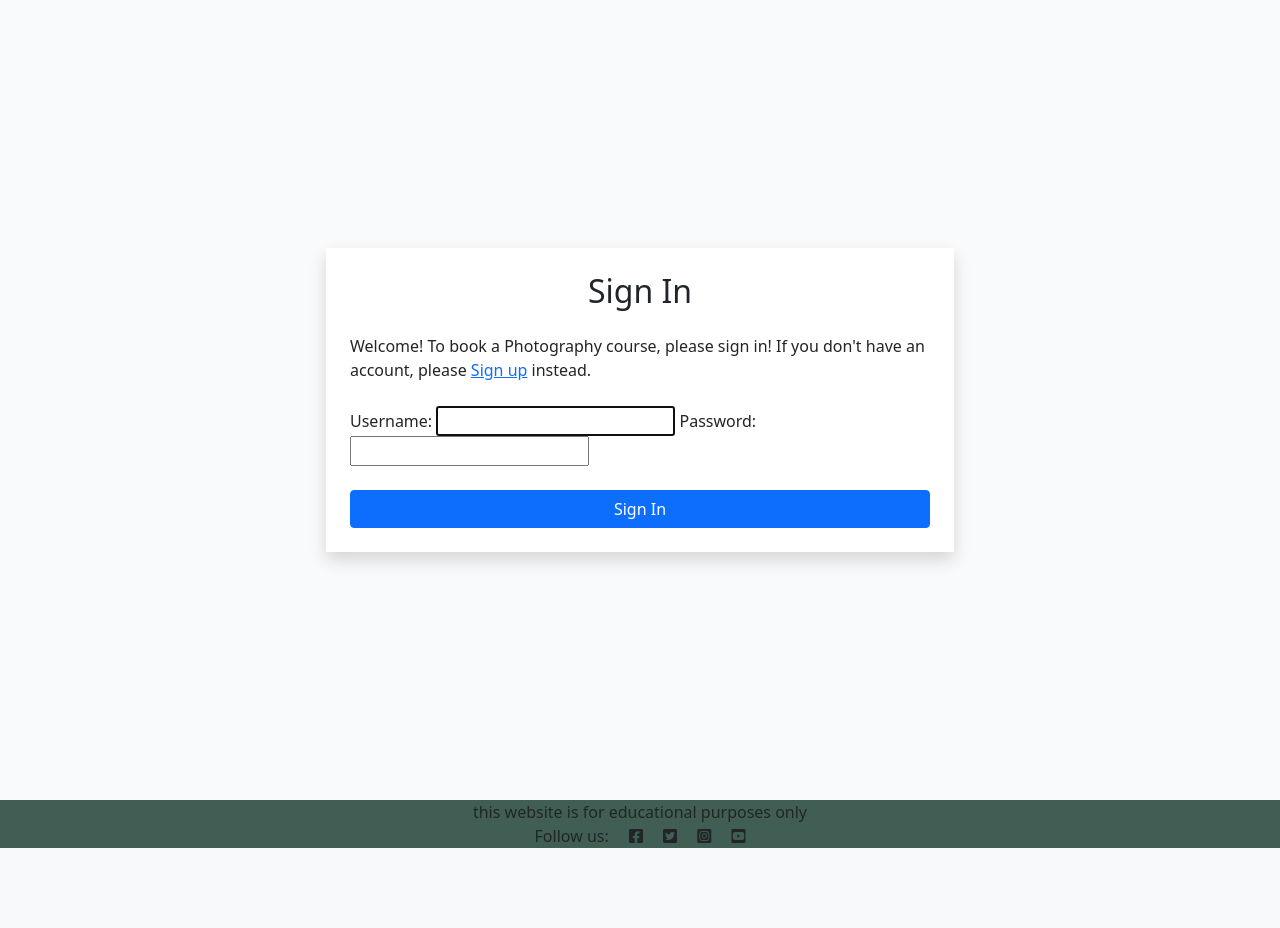
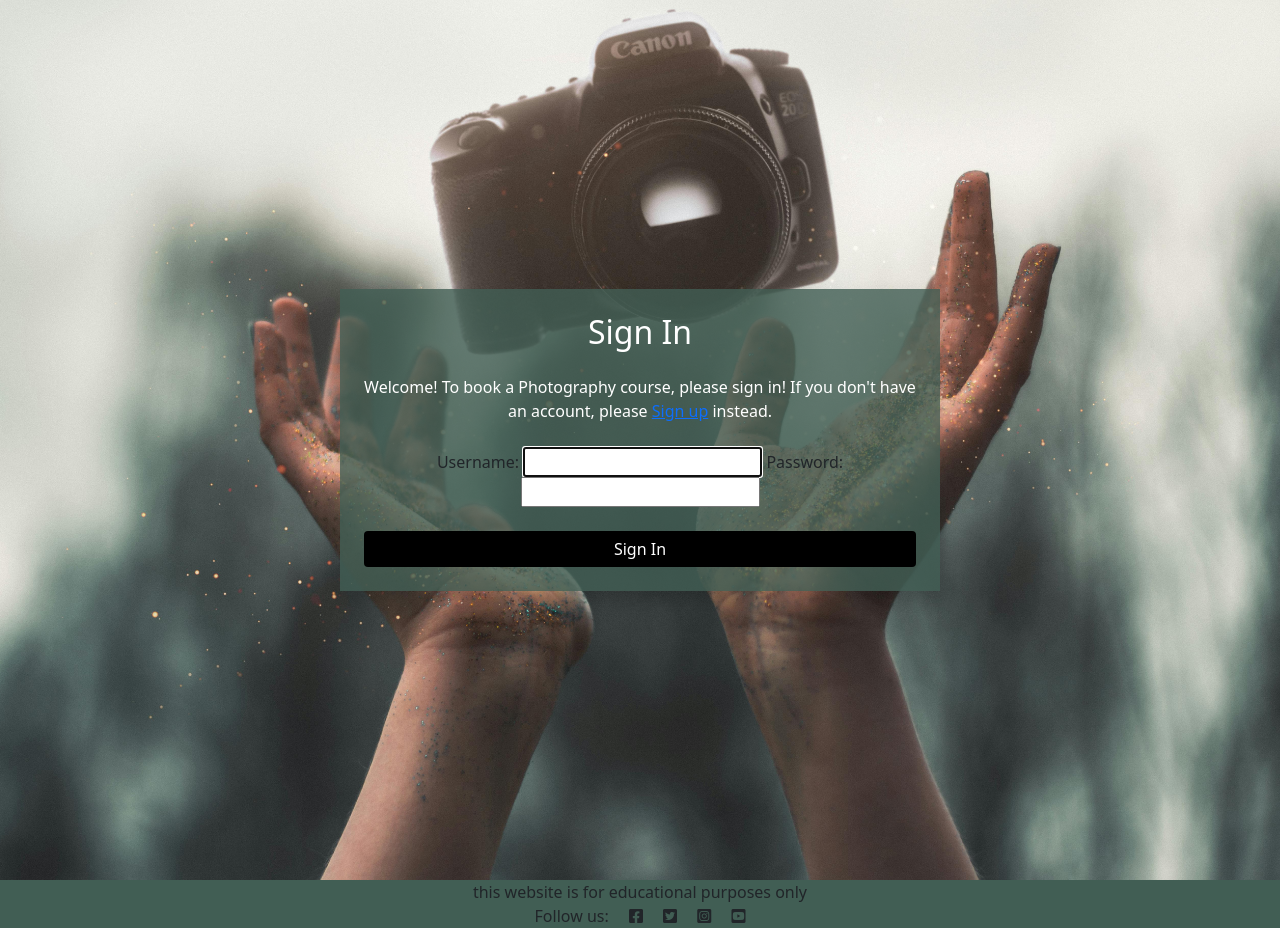
Before and after one commit to axtegenarnoldt/Photography-course, a Django app: page /login/ in a window 1280 px wide. Shown: the part 56-984 px from the top of the page. Before the commit the page ends 904 px from the top, so only its background shows below. Run offline with Django 4.2, Linux system fonts and the light colour scheme.

Commit message:
add styling to login.html

```diff
--- a/static/css/style.css
+++ b/static/css/style.css
@@ -42,9 +42,6 @@
     background-color: #F9FAFC;
 }
 
-.card {
-
-}
 
 .image-container {
     display: flex;
@@ -177,7 +174,8 @@
 
 /* Costum CSS */
 .explore {
-    text-align: center;
+    justify-content: center;
+    align-items: center;
     font-family: 'Oswald', sans-serif;
     font-size: 80px;
 
@@ -189,6 +187,11 @@
     background-position: 70%;
     padding: 40px;
 }
+
+.signin-box {
+    background-color: rgba(65, 94, 84, 0.8);
+}
+
 
 
 
--- a/templates/login.html
+++ b/templates/login.html
@@ -5,21 +5,24 @@
 {% block head_title %}{% trans "Sign In" %}| CourseBooker{% endblock %}
 
 {% block content %}
-<div class="container-fluid">
+
+
+<div class="container-fluid img-cont">
     <div class="auth-container d-flex justify-content-center align-items-center min-vh-100">
         <div class="col-md-8 col-lg-6">
-            <div class="auth-card bg-white shadow p-4">
-                <h2 class="mb-4 text-center">{% trans "Sign In" %}</h2>
+            <div class="auth-card text-center shadow p-4 signin-box">
+                <h2 class="mb-4 text-white text-center">{% trans "Sign In" %}</h2>
 
-                <p class="mb-4 text-black">{% blocktrans %}Welcome! To book a Photography course, please sign in! If you don't have an account, please <a href="{{ signup_url }}">Sign up</a> instead.{% endblocktrans %}</p>
+                <p class="mb-4 text-white">{% blocktrans %}Welcome! To book a Photography course, please sign in! If you don't have an account, please <a href="{{ signup_url }}">Sign up</a> instead.{% endblocktrans %}</p>
 
                 <form class="signin" id="signin_form" method="post" action="{% url 'login' %}">
                     {% csrf_token %}
                     {{ form }}
-                    <button type="submit" class="btn btn-primary w-100 mt-4">Sign In</button>
+                    <button type="submit" class="btn btn-primary w-100 mt-4" style="background-color: black; color: white; border: none; outline: none;">Sign In</button>
                 </form>
             </div>
-        </div>
+         </div>
     </div>
 </div>
+
 {% endblock %}
```
